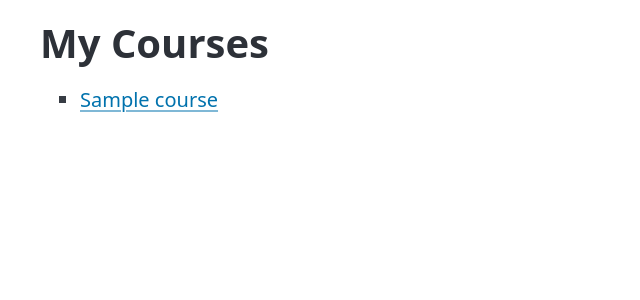
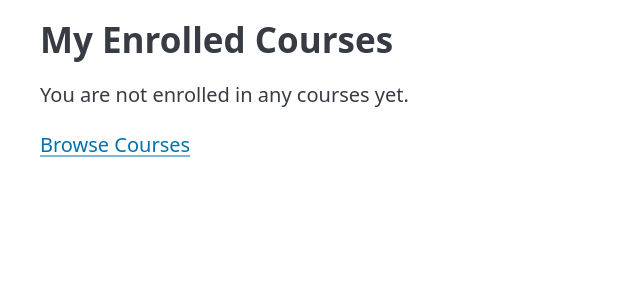
Before and after one commit to rabiarashid-ai/Software-Engineering-Final-Project, a Django app: page /my-courses/ in a window 1280 px wide. Shown: the part 110-410 px from the top of the page, without its empty margins (0-640 px from the left). Run offline with Django 4.2, Linux system fonts and the light colour scheme; a user stored in the database is signed in; tables that the repository leaves empty hold one stand-in row (values such as "Sample post"); some libraries are stand-ins or nearby versions.

Commit message:
student courses

```diff
--- a/templates/enrollment/my_courses.html
+++ b/templates/enrollment/my_courses.html
@@ -1,14 +1,50 @@
 {% extends "base.html" %}
-{% block title %}My Courses{% endblock %}
+
+{% block title %}My Courses - Student Enrollment System{% endblock %}
+
 {% block content %}
-<h1>My Courses</h1>
-{% if courses %}
-    <ul>
-        {% for course in courses %}
-            <li><a href="{% url 'course_detail' course.pk %}">{{ course.title }}</a></li>
-        {% endfor %}
-    </ul>
+<h2 class="mb-4">My Enrolled Courses</h2>
+
+{% if enrollments %}
+<div class="row g-4">
+    {% for enrollment in enrollments %}
+    <div class="col-12">
+        <div class="card shadow-sm">
+            <div class="card-body">
+                <div class="d-flex justify-content-between align-items-start mb-2">
+                    <div>
+                        <span class="badge bg-primary mb-2">{{ enrollment.course.code }}</span>
+                        <h5 class="card-title mb-1">{{ enrollment.course.title }}</h5>
+                        <small class="text-muted">Semester: {{ enrollment.course.semester }}</small>
+                    </div>
+                    <div class="text-end">
+                        <small class="text-muted d-block">
+                            Enrolled on {{ enrollment.enrolled_at|date:"M d, Y" }}
+                        </small>
+                        <a href="{% url 'course_detail' enrollment.course.pk %}"
+                           class="btn btn-outline-primary btn-sm mt-2">
+                            <i class="bi bi-eye me-1"></i> View
+                        </a>
+                    </div>
+                </div>
+
+                {% if enrollment.course.description %}
+                <p class="text-muted mb-0">
+                    {{ enrollment.course.description|truncatewords:25 }}
+                </p>
+                {% endif %}
+            </div>
+        </div>
+    </div>
+    {% endfor %}
+</div>
 {% else %}
-    <p>You are not enrolled in any courses yet.</p>
+<div class="text-center py-5">
+    <i class="bi bi-journal-x text-muted" style="font-size: 3rem;"></i>
+    <p class="mt-3 text-muted">You are not enrolled in any courses yet.</p>
+    <a href="{% url 'course_list' %}" class="btn btn-primary">
+        <i class="bi bi-search me-1"></i> Browse Courses
+    </a>
+</div>
 {% endif %}
 {% endblock %}
```
